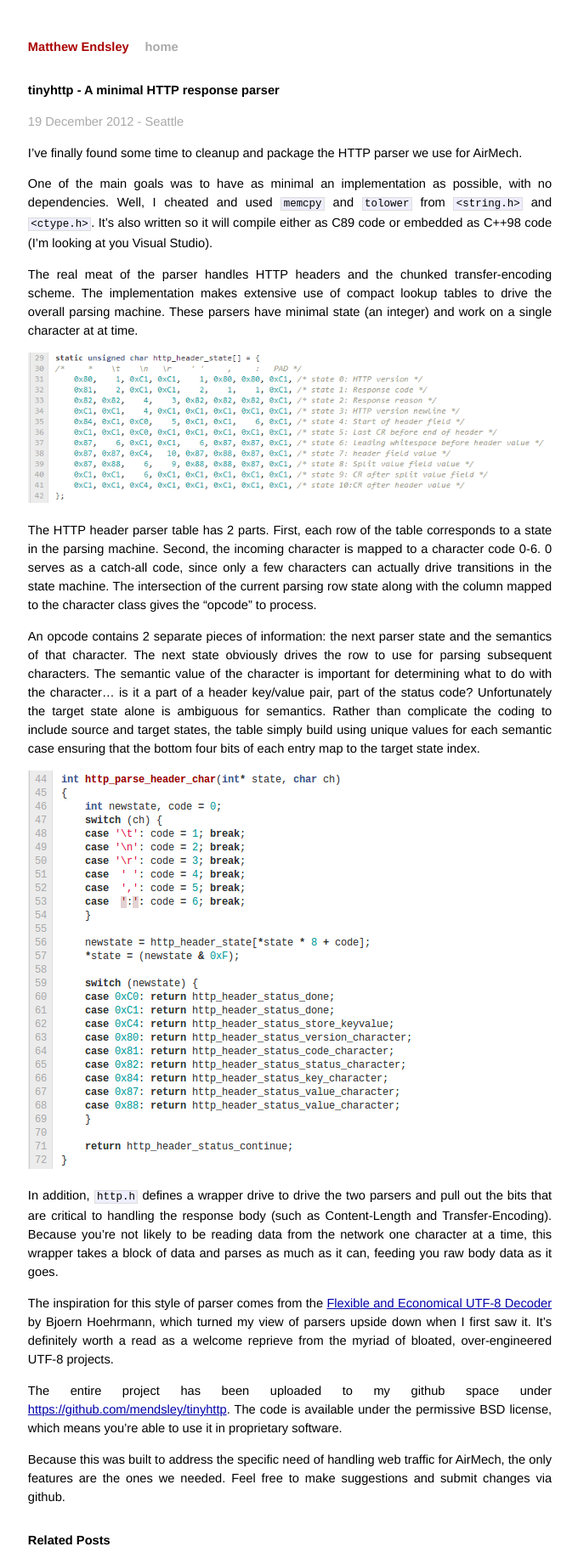
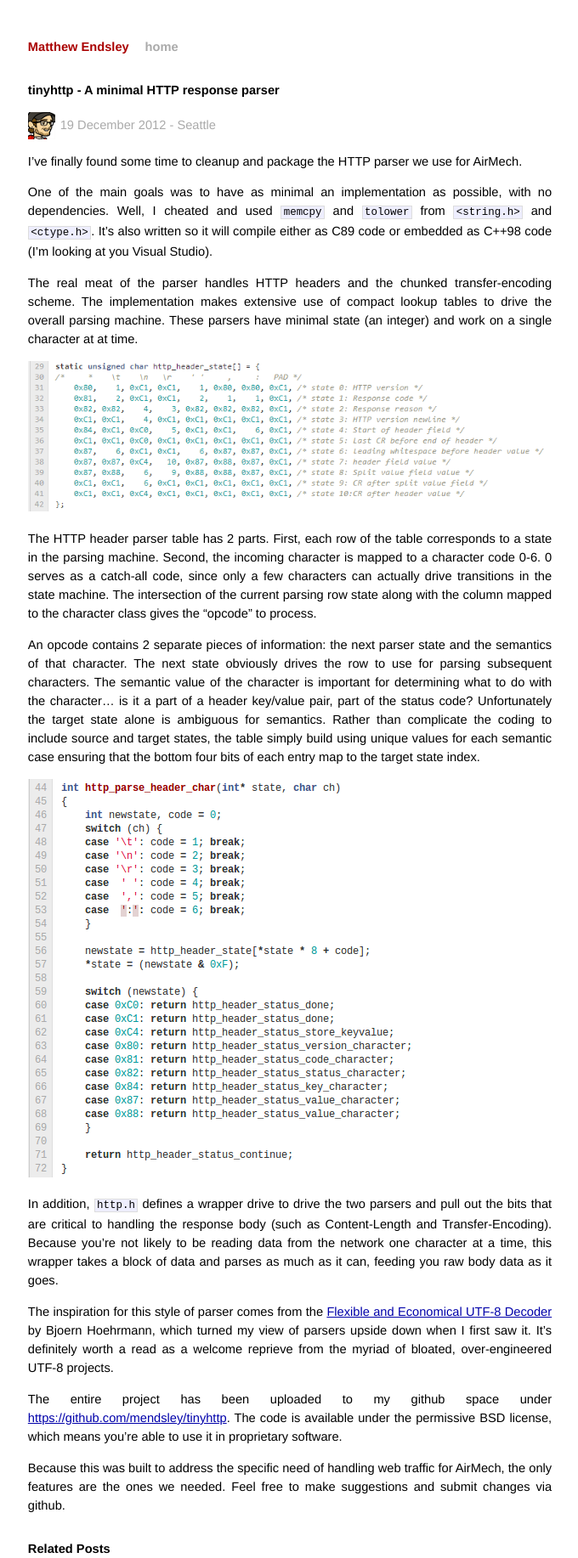
Before and after one commit to mendsley/mendsley.github.com, a Jekyll site: the page built from _posts/2012-12-19-tinyhttp.md, in a window 1280 px wide. Shown: the whole page at 85% size, without its empty margins (299-979 px from the left). Built offline with Jekyll 4.4.1, drawn with Linux system fonts in a browser that asks for light colours; some web fonts are replaced; Markdown is read by kramdown in place of the engine named in the settings.

Commit message:
pulling post header out into the layout

```diff
--- a/_layouts/post.html
+++ b/_layouts/post.html
@@ -7,7 +7,10 @@ layout: default
 <h1>{{ page.title }}</h1>
 <h2>{{ page.description }}</h2>
 
+<p class="meta"><img src="/images/{{ page.icon }}_icon.png">{{ page.date | date_to_long_string }} - {{ page.location }}</img></p>
+
 {{ content }}
+
 </div>
 
 <div id="related">
--- a/_posts/2012-12-19-tinyhttp.md
+++ b/_posts/2012-12-19-tinyhttp.md
@@ -2,9 +2,9 @@
 layout: post
 title: tinyhttp - A minimal HTTP response parser
 image: /images/tinyhttp/table-thumb.png
+icon: matt
+location: Seattle
 ---
-
-<p class="meta">19 December 2012 - Seattle</p>
 
 I’ve finally found some time to cleanup and package the HTTP parser we use for AirMech.
 
--- a/css/screen.css
+++ b/css/screen.css
@@ -90,6 +90,11 @@ ul.posts span {
   color: #aaa;
 }
 
+.site .meta img {
+  vertical-align: middle;
+  margin-right: 0.4em;
+}
+
 .site .footer {
   font-size: 80%;
   color: #666;
```
Also changed, not shown: images/matt_icon.png (added).
